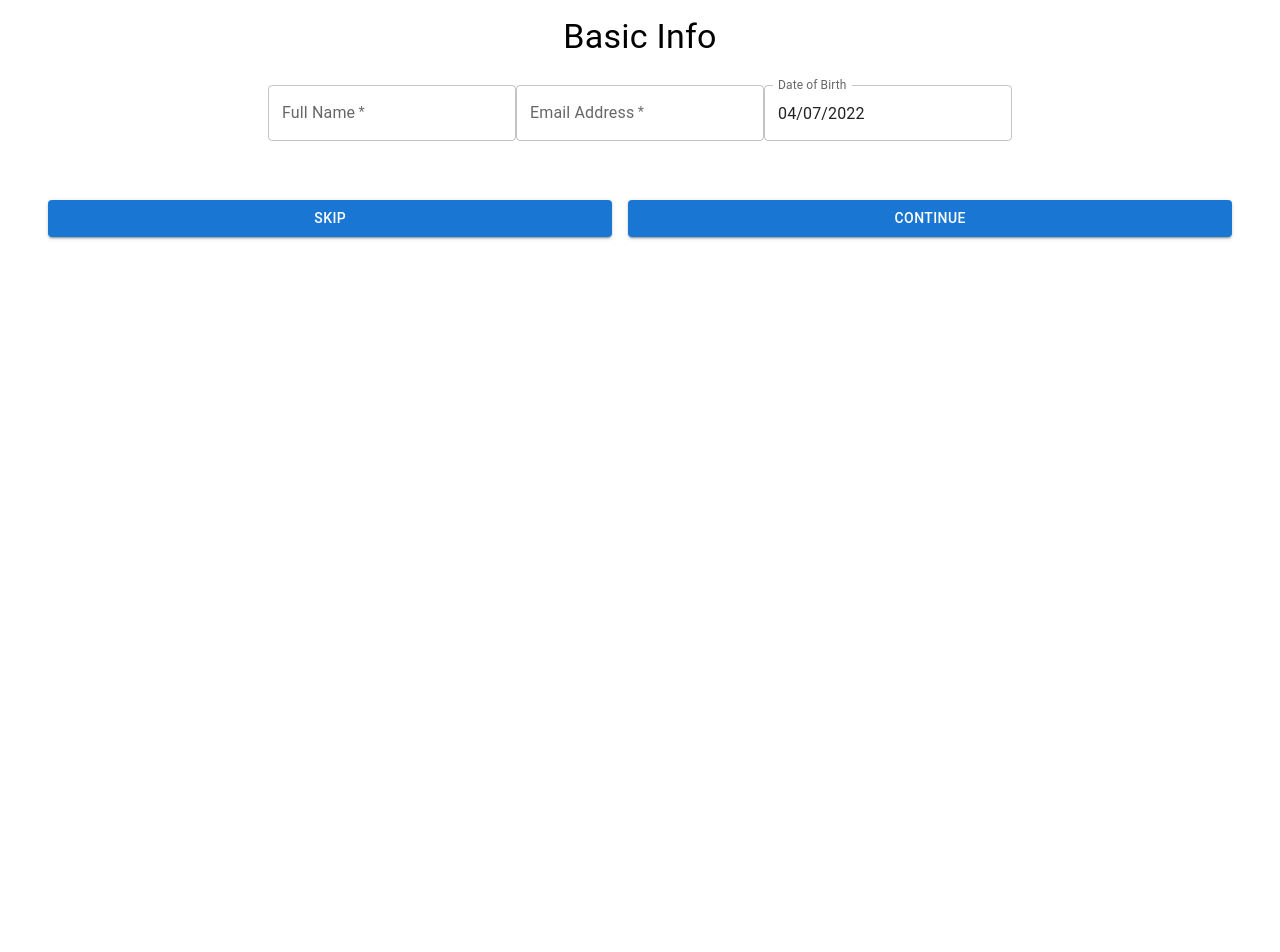
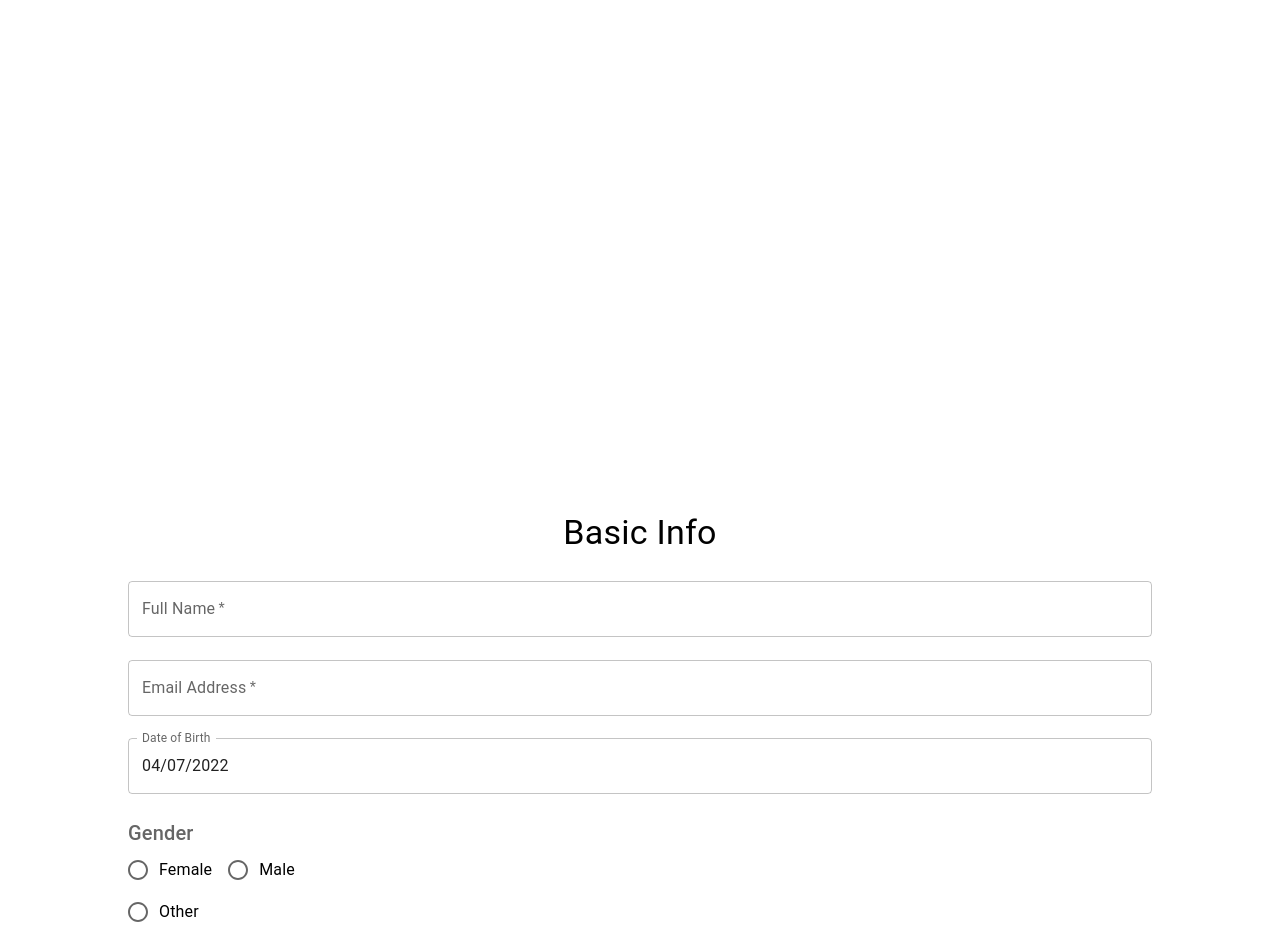
Before and after one commit to Arnob-Mitra/Resturant_Management_System, a React (Create React App) app: page /c in a window 1280 px wide. Shown: the top 952 px of the page. Before the commit the page ends 800 px from the top, so only its background shows below. Built offline with nearby package versions, Linux system fonts and the light colour scheme.

Commit message:
SignUp, Log In, Basic Info

```diff
--- a/package.json
+++ b/package.json
@@ -23,6 +23,7 @@
     "react-dom": "^18.2.0",
     "react-google-button": "^0.7.2",
     "react-icons": "^4.7.1",
+    "react-radio-group": "^3.0.3",
     "react-router-dom": "^6.8.1",
     "react-scripts": "5.0.1",
     "typescript": "^4.9.5",
--- a/src/components/NewAccount/BasicInfo/index.scss
+++ b/src/components/NewAccount/BasicInfo/index.scss
@@ -3,6 +3,8 @@ $margin: 0.7rem 0;
 
 #BasicInfo__Screen{
     text-align: center;
+    margin: 10%;
+    margin-top: 40%;
 }
 .BasicInfo_Title{
     margin: 1rem !important;
@@ -11,19 +13,30 @@ $margin: 0.7rem 0;
     margin: $margin !important;
 }
 
+#BasicInfo_GenderForm{
+    margin-right: 80% !important;
+    margin-top: 1%;
+}
+
+.BasicInfo_GenderFormTitle{
+    font-size: large;
+}
+
 #BasicInfo__button{
     display: grid;
     grid-template-columns: auto auto;
-    margin: 3rem ;
-    gap: 1rem;
+    margin-top: 15%;
 }
 
 .BasicInfo__Skipbutton{
-    float:left;
+    align-self: flex-start;
+    width: fit-content;
     background-color:pink ;
 }
 
 .BasicInfo__Continuebutton{
-    float: right;
-    background-color:#DC143C
+    align-self: flex-end;
+    width: fit-content;
+    background-color:#DC143C;
+    margin-right: 20%;
 }
--- a/src/components/NewAccount/BasicInfo/index.tsx
+++ b/src/components/NewAccount/BasicInfo/index.tsx
@@ -1,22 +1,26 @@
 import React from "react";
 import './index.scss';
-import {Button, TextField, Typography,} from "@mui/material";
-import {DatePicker } from '@mui/x-date-pickers/DatePicker';
+import { Button, TextField, Typography, } from "@mui/material";
+import { DatePicker } from '@mui/x-date-pickers/DatePicker';
 import dayjs, { Dayjs } from 'dayjs';
 import { LocalizationProvider } from '@mui/x-date-pickers/LocalizationProvider';
 import { AdapterDayjs } from '@mui/x-date-pickers/AdapterDayjs';
-
+import Radio from '@mui/material/Radio';
+import RadioGroup from '@mui/material/RadioGroup';
+import FormControlLabel from '@mui/material/FormControlLabel';
+import FormControl from '@mui/material/FormControl';
+import FormLabel from '@mui/material/FormLabel';
 
 const BasicInfo = () => {
   const [value, setValue] = React.useState<Dayjs | null>(dayjs('2022-04-07'));
   return (
     <div id="BasicInfo__Screen">
       <Typography variant="h4" className="BasicInfo_Title">Basic Info</Typography>
-      <TextField variant='outlined' label='Full Name' required type="name" className='BasicInfo_TextField' />
-      <TextField variant='outlined' label='Email Address' required type='email' className='BasicInfo_TextField' />
+      <TextField fullWidth variant='outlined' label='Full Name' required type="name" className='BasicInfo_TextField' />
+      <TextField fullWidth variant='outlined' label='Email Address' required type='email' className='BasicInfo_TextField' />
 
       <LocalizationProvider dateAdapter={AdapterDayjs}>
-      <DatePicker
+        <DatePicker
           className='BasicInfo_TextField'
           label="Date of Birth"
           openTo="day"
@@ -25,13 +29,24 @@ const BasicInfo = () => {
           onChange={(newValue: React.SetStateAction<dayjs.Dayjs | null>) => {
             setValue(newValue);
           }}
-          renderInput={(params) => <TextField   {...params} />}
+          renderInput={(params) => <TextField fullWidth  {...params} />}
         />
-           </LocalizationProvider>
-      <div className="BasicInfo__Gender">
-      </div>
+      </LocalizationProvider>
+
+      <FormControl id="BasicInfo_GenderForm" >
+        <FormLabel id="BasicInfo_GenderForm"><Typography variant="h6">Gender</Typography></FormLabel>
+        <RadioGroup
+          row
+          aria-labelledby="BasicInfo_GenderForm"
+        >
+          <FormControlLabel value="female" control={<Radio />} label="Female" />
+          <FormControlLabel value="male" control={<Radio />} label="Male" />
+          <FormControlLabel value="other" control={<Radio />} label="Other" />
+        </RadioGroup>
+      </FormControl>
+
       <div id="BasicInfo__button">
-        <Button variant='contained' className="BasicInfo__Skipbutton" >Skip </Button>
+        <Button variant='contained'  className="BasicInfo__Skipbutton" >Skip </Button>
         <Button variant='contained' className="BasicInfo__Continuebutton" >Continue </Button>
       </div>
 
--- a/src/components/NewAccount/LogIn/index.scss
+++ b/src/components/NewAccount/LogIn/index.scss
@@ -4,20 +4,25 @@ $margin: 0.5rem 0;
 
 #LogInPage__Screen{
     text-align: center;
+    margin: 10%;
+    margin-top: 30%;
 }
 .LogInPage_Title{
-    margin: 1rem !important;
+    margin-bottom: 8% !important;
 }
 
 .LogInPage_Textfield{
     margin: $margin !important;
+    margin-bottom: 9%
+}
+.LogInPage_ForgotPassword{
+    left: 90%;
 }
 #LogInPage__button{
   display: block;
   margin: 1rem auto;
   background-color:#DC143C ;
 }
-
 .LogInPage_socialmediaIcon{
     margin: $margin !important;
 }
--- a/src/components/NewAccount/LogIn/index.tsx
+++ b/src/components/NewAccount/LogIn/index.tsx
@@ -8,12 +8,13 @@ const LogIn = () => {
   return (
     <div id="LogInPage__Screen">
       <Typography variant="h4" className="LogInPage_Title">Log In To Your Account</Typography>
-      <TextField variant='outlined' label='Phone Number' required type='number' className='LogInPage_Textfield' />
-      <TextField variant='outlined' label='Password' required type='password' className='LogInPage_Textfield' />
+      <TextField fullWidth variant='outlined' label='Phone Number' required type='number' className='LogInPage_Textfield' />
+      <TextField fullWidth variant='outlined' label='Password' required type='password' className='LogInPage_Textfield' />
+      <a href="/"><Typography className="LogInPage_ForgotPassword">Forgot Password?</Typography></a>
       <Button variant='contained' id="LogInPage__button" >Log In</Button>
-      <Button variant='outlined' className="LogInPage_socialmediaIcon"> <img src="../../assets/googleIcon.png" alt="" />Sign In with Google</Button>
-      <Button variant='outlined' className="LogInPage_socialmediaIcon"> <img src="../../assets/facebookIcon.png" alt="" />Sign In with facebook</Button>
-      <Button variant='outlined' className="LogInPage_socialmediaIcon"> <img src="../../assets/instagramIcon.png" alt="" />Sign In with Instagram</Button>
+      <Button variant='outlined' className="LogInPage_socialmediaIcon"> <img src="../../assets/googleIcon.png" alt="" />Log In with Google</Button>
+      <Button variant='outlined' className="LogInPage_socialmediaIcon"> <img src="../../assets/facebookIcon.png" alt="" />Log In with facebook</Button>
+      <Button variant='outlined' className="LogInPage_socialmediaIcon"> <img src="../../assets/instagramIcon.png" alt="" />Log In with Instagram</Button>
     </div>
   )
 }
--- a/src/components/NewAccount/SignUp/index.scss
+++ b/src/components/NewAccount/SignUp/index.scss
@@ -4,6 +4,8 @@ $margin: 0.5rem 0;
 
 #SignUpPage__Screen{
     text-align: center;
+    margin: 10%;
+    margin-top: 30%;
 }
 .SignUpPage_Title{
     margin: 1rem !important;
@@ -14,10 +16,11 @@ $margin: 0.5rem 0;
 }
 #SignUpPage__button{
   display: block;
-  margin: 1rem auto;
+  margin: 2rem auto;
   background-color:#DC143C ;
 }
 
 .SignupPage_socialmediaIcon{
     margin: $margin !important;
+    text-align: left;
 }
--- a/src/components/NewAccount/SignUp/index.tsx
+++ b/src/components/NewAccount/SignUp/index.tsx
@@ -8,13 +8,13 @@ const SignIn = () => {
   return (
     <div id="SignUpPage__Screen">
       <Typography variant="h4" className="SignUpPage_Title">Create New Account</Typography>
-      <TextField variant='outlined' label='Phone Number' required type='number' className='SignUpPage_Textfield' />
-      <TextField variant='outlined' label='Password' required type='password' className='SignUpPage_Textfield' />
-      <TextField variant='outlined' label='Confirm Password' required type='password' className='SignUpPage_Textfield' />
+      <TextField fullWidth variant='outlined' label='Phone Number' required type='number' className='SignUpPage_Textfield' />
+      <TextField fullWidth variant='outlined' label='Password' required type='password' className='SignUpPage_Textfield' />
+      <TextField fullWidth variant='outlined' label='Confirm Password' required type='password' className='SignUpPage_Textfield' />
       <Button variant='contained' id="SignUpPage__button" >Sign In</Button>
-      <Button variant='outlined' className="SignupPage_socialmediaIcon"> <img src="../../assets/googleIcon.png" alt="" />Sign In with Google</Button>
-      <Button variant='outlined' className="SignupPage_socialmediaIcon"> <img src="../../assets/facebookIcon.png" alt="" />Sign In with facebook</Button>
-      <Button variant='outlined' className="SignupPage_socialmediaIcon"> <img src="../../assets/instagramIcon.png" alt="" />Sign In with Instagram</Button>
+      <Button variant='outlined' className="SignupPage_socialmediaIcon"> <img src="../../assets/googleIcon.png" alt="" />Sign Up with Google</Button>
+      <Button variant='outlined' className="SignupPage_socialmediaIcon"> <img src="../../assets/facebookIcon.png" alt="" />Sign Up with facebook</Button>
+      <Button variant='outlined' className="SignupPage_socialmediaIcon"> <img src="../../assets/instagramIcon.png" alt="" />Sign Up with Instagram</Button>
     </div>
   )
 }
```
Also changed, not shown: 1 other file (tests, documents, lock files or other folders).
